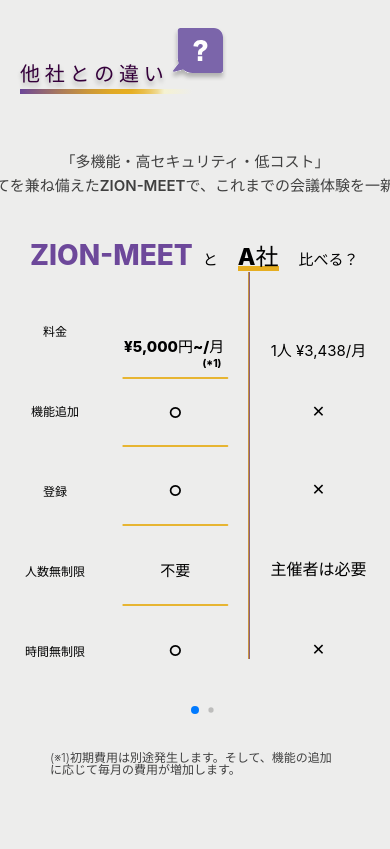
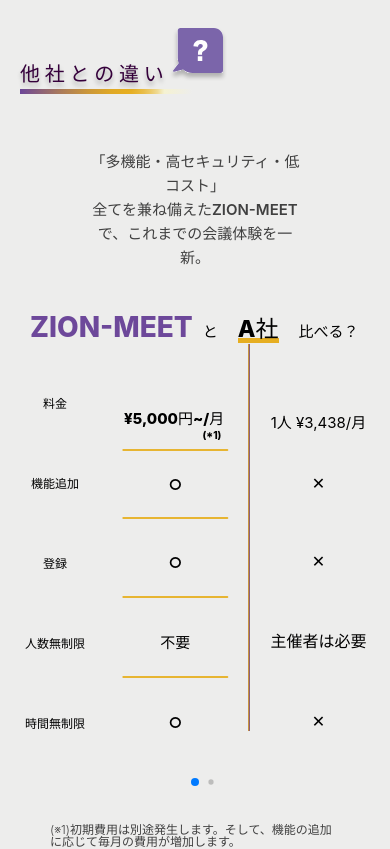
Before and after one commit to Ria923/Zion-Meet, a React (Vite) app: page / in a window 390 px wide. Shown: the part 6040-6889 px from the top of the page. Built offline with nearby package versions, Linux system fonts and the light colour scheme.

Commit message:
Updated for Mac

```diff
--- a/src/sections/contactus/ContactUs.module.css
+++ b/src/sections/contactus/ContactUs.module.css
@@ -381,11 +381,10 @@
     justify-content: center; /* 水平居中 */
     align-items: center; /* 垂直居中 */
     text-align: center; /* 文字水平居中 */
-    width: 80%; /* 確保內容佔滿寬度 */
+    width: 60%; /* 確保內容佔滿寬度 */
     font-size: 15px;
     margin: 20px;
     padding: 20px 20px;
-    white-space: nowrap;
   }
 
   .Comparison {
@@ -598,6 +597,7 @@
   }
 
   .note {
+    font-family: inter;
     position: static;
     padding: 30px;
   }
--- a/src/sections/contract/Contract.module.css
+++ b/src/sections/contract/Contract.module.css
@@ -49,9 +49,7 @@
   color: #000;
   font-family: Inter;
   font-size: 32px;
-  font-style: normal;
   font-weight: 400;
-  line-height: normal;
   max-width: 550px;
 }
 
@@ -76,6 +74,7 @@
     margin-top: 60px;
   }
   .Contractcnt {
-    font-size: 20px;
+    font-size: 15px;
+    font-style: inter;
   }
 }
--- a/src/sections/inquiry/Inquiry.module.css
+++ b/src/sections/inquiry/Inquiry.module.css
@@ -118,7 +118,7 @@
 .TitleStyle3,
 .TitleStyle4 {
   color: #000;
-  font-family: "Josefin Sans", "sans-serif";
+  font-family: inter;
   font-size: 24px;
   font-weight: 700;
 }
```
